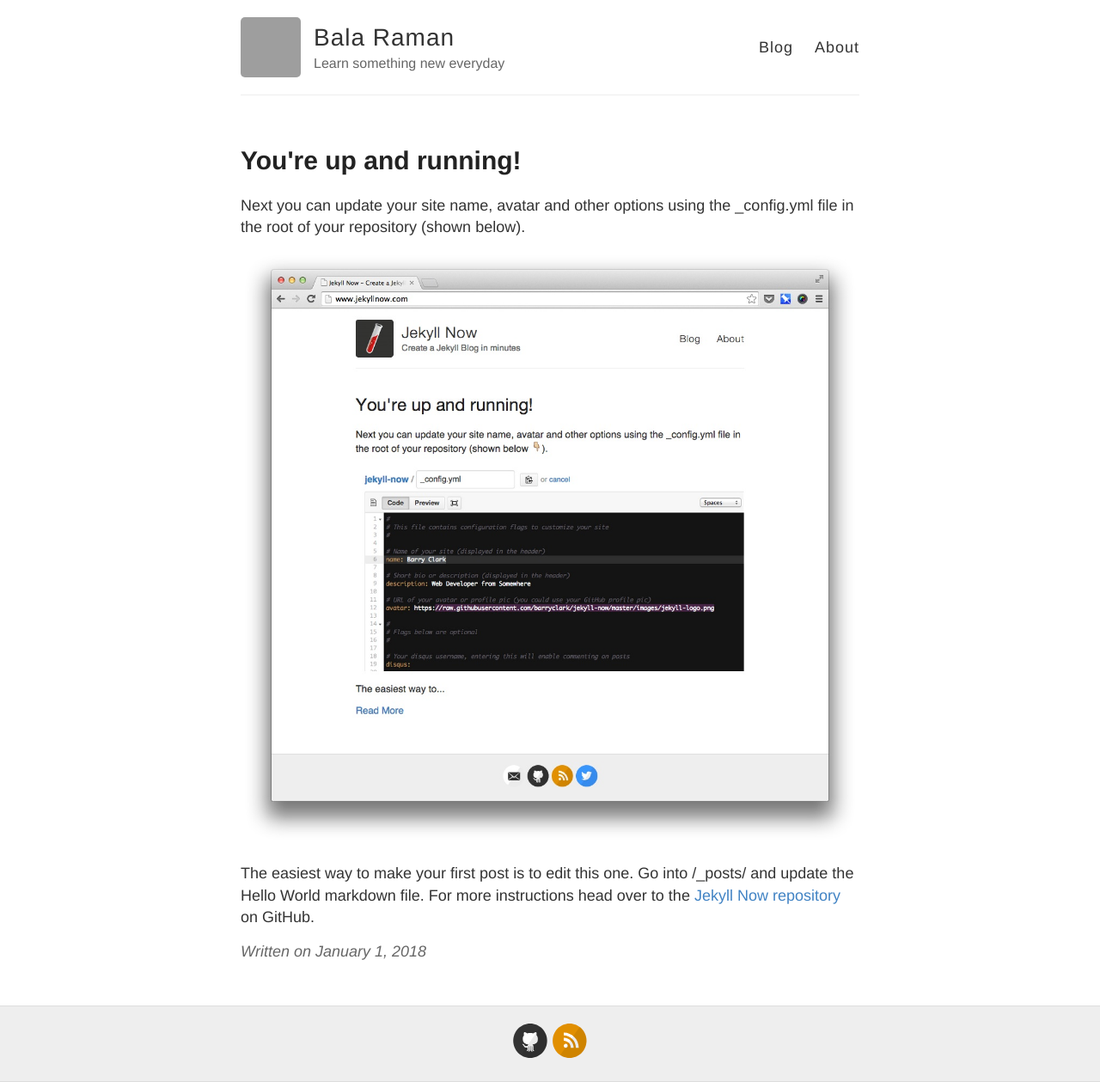
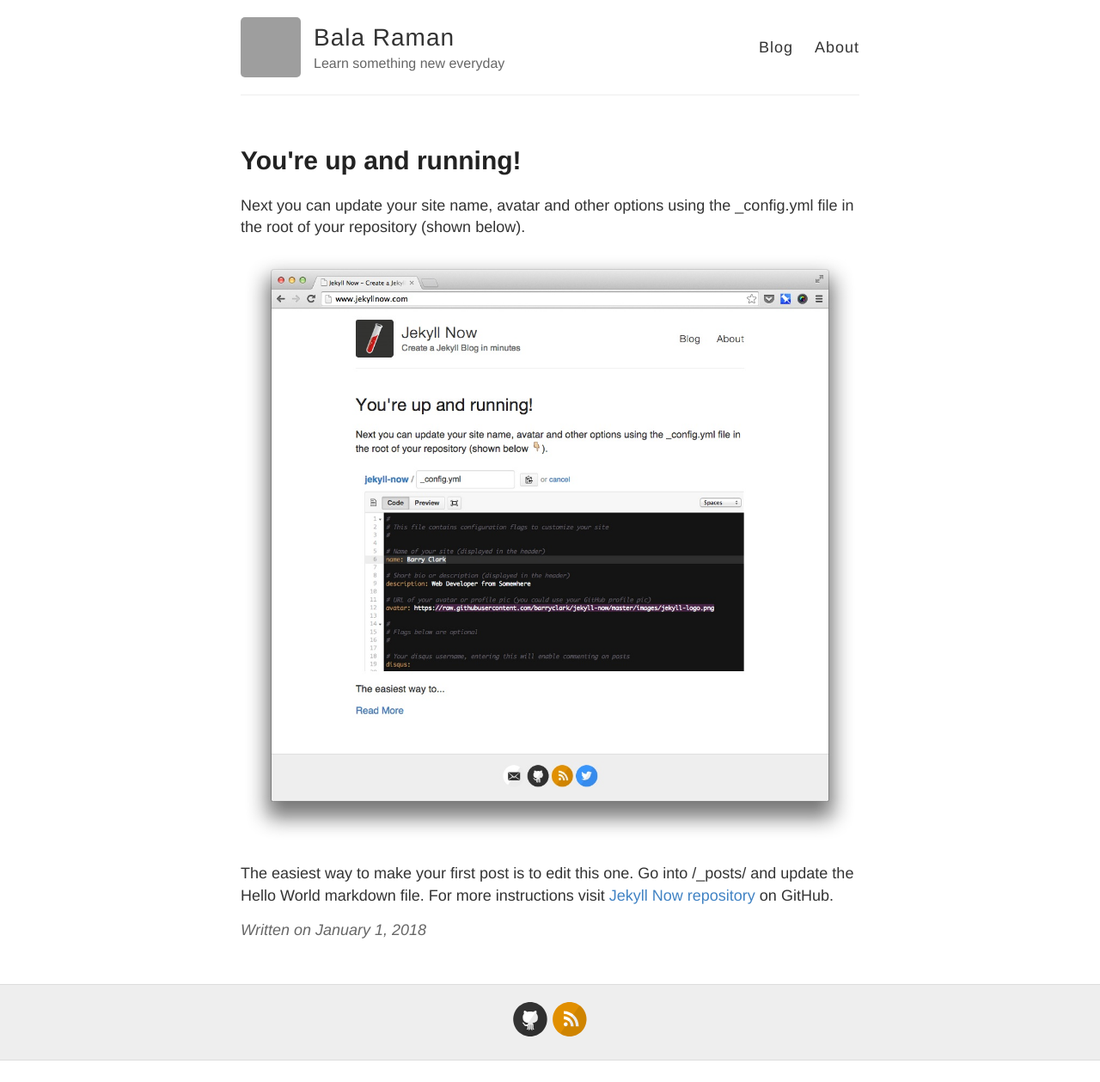
Before and after one commit to srbala/cms, a Jekyll site: the page built from _posts/2018-01-01-Hello-World.md, in a window 1280 px wide. Shown: the whole page at 86% size. Built offline with Jekyll 4.4.1, drawn with Linux system fonts in a browser that asks for light colours; after the commit the page ends 1234 px from its top, so only the background shows below that; grey boxes are pictures that could not be loaded.

Commit message:
Update 2018-01-01-Hello-World.md

```diff
--- a/_posts/2018-01-01-Hello-World.md
+++ b/_posts/2018-01-01-Hello-World.md
@@ -7,4 +7,4 @@ Next you can update your site name, avatar and other options using the _config.y
 
 ![_config.yml]({{ site.baseurl }}/images/jekyll-now-theme-screenshot.jpg)
 
-The easiest way to make your first post is to edit this one. Go into /_posts/ and update the Hello World markdown file. For more instructions head over to the [Jekyll Now repository](https://github.com/srbala/cms) on GitHub.
+The easiest way to make your first post is to edit this one. Go into /_posts/ and update the Hello World markdown file. For more instructions visit [Jekyll Now repository](https://github.com/srbala/cms) on GitHub.
```
